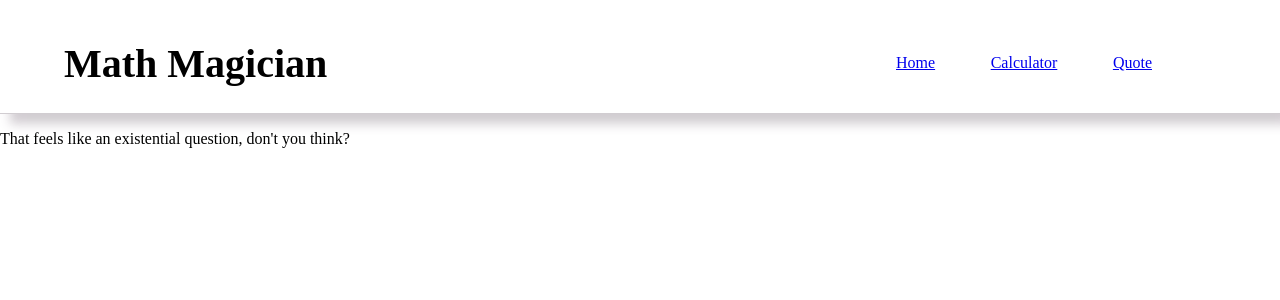
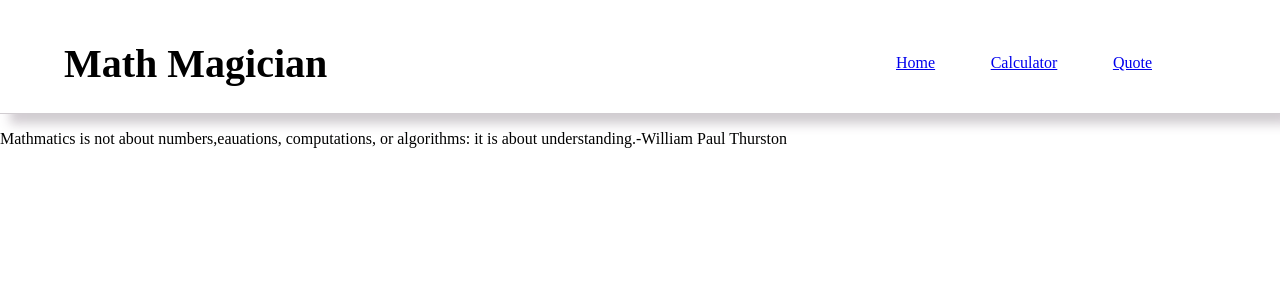
Before and after one commit to GedeonTS/Math-magician, a React (Create React App) app: page /Quote in a window 1280 px wide. Shown: the top 300 px of the page. Built offline with nearby package versions, Linux system fonts and the light colour scheme.

Commit message:
add quote to the quote section

```diff
--- a/src/components/Quote.js
+++ b/src/components/Quote.js
@@ -1,16 +1,20 @@
-import React from 'react'
+import React from 'react';
 import Header from './Header';
 
 function Quote() {
   return (
     <>
-      <Header/>
-      <p>
-          That feels like an existential question, don't you
-          think?
-      </p>
+      <Header />
+      <section className="quote-section">
+       <p>
+{' '}
+Mathmatics is not about numbers,eauations, computations,
+        or algorithms: it is about understanding.
+<span className="author">-William Paul Thurston</span>
+       </p>
+      </section>
     </>
-  )
+  );
 }
 
-export default Quote
+export default Quote;
```
